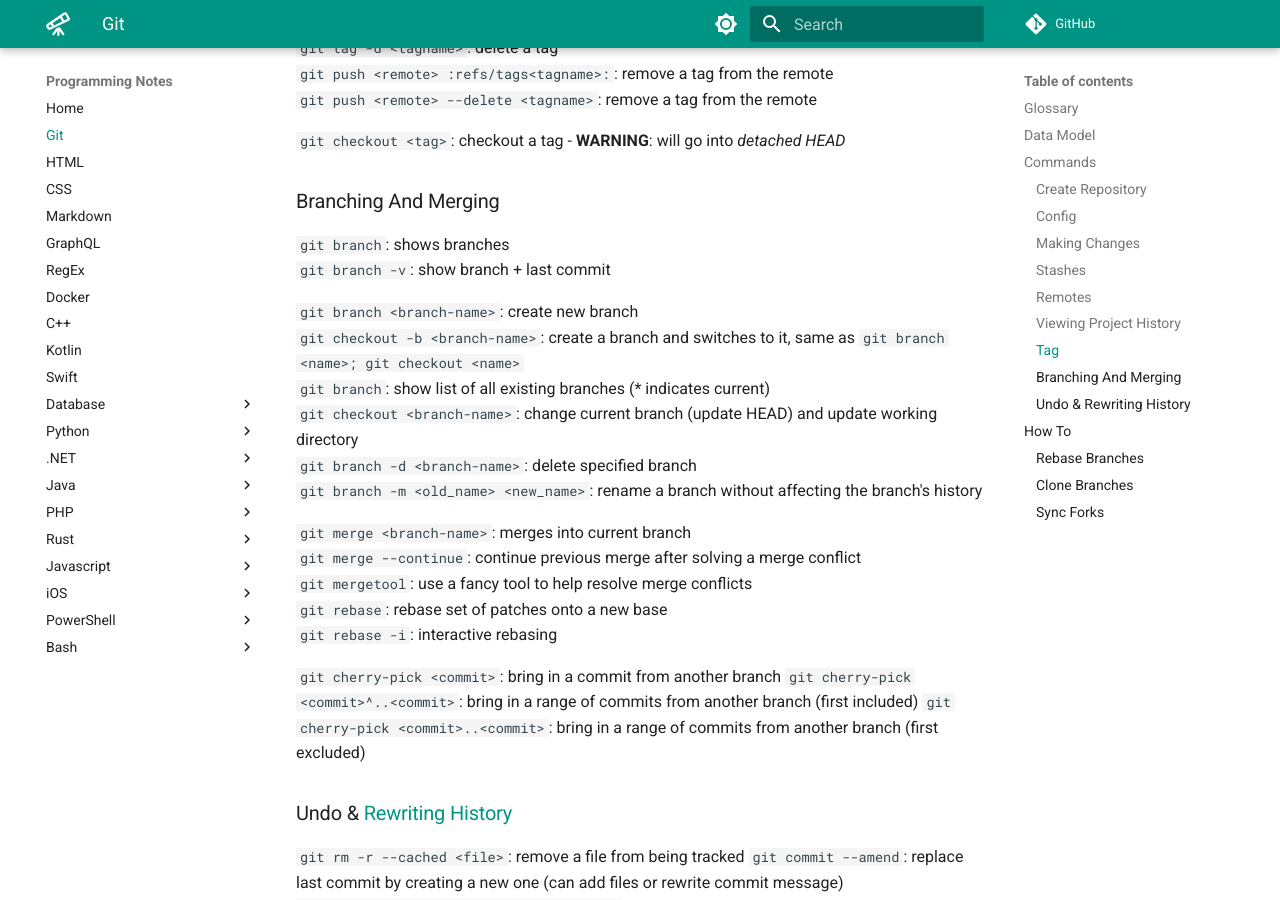
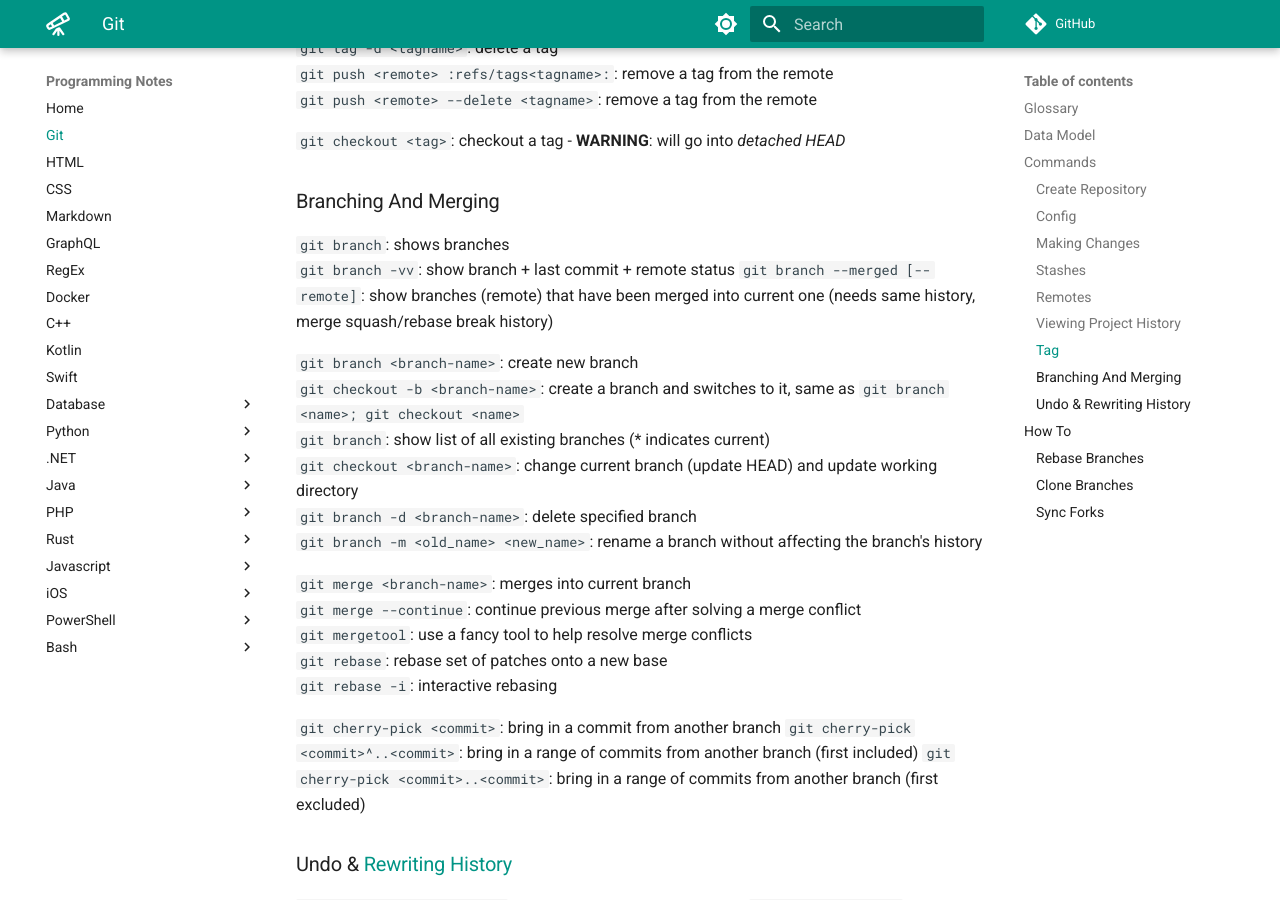
Before and after one commit to m-lamonaca/programming-notes, an MkDocs documentation site: the page built from docs/git/git.md, in a window 1280 px wide and 900 px high, scrolled down 4635 px. Built offline with MkDocs 1.6.1 and Material for MkDocs 9.7.7, drawn with Linux system fonts in a browser that asks for light colours; comment, search, counter and statistics services are not loaded.

Commit message:
git: add `git branch` filters notes

```diff
--- a/docs/git/git.md
+++ b/docs/git/git.md
@@ -194,7 +194,8 @@ It's generally recommended creating annotated tags so it's possible to have all
 ### Branching And Merging
 
 `git branch`: shows branches
-`git branch -v`: show branch + last commit
+`git branch -vv`: show branch + last commit + remote status
+`git branch --merged [--remote]`: show branches (remote) that have been merged into current one (needs same history, merge squash/rebase break history)
 
 `git branch <branch-name>`: create new branch
 `git checkout -b <branch-name>`: create a branch and switches to it, same as `git branch <name>; git checkout <name>`
```
